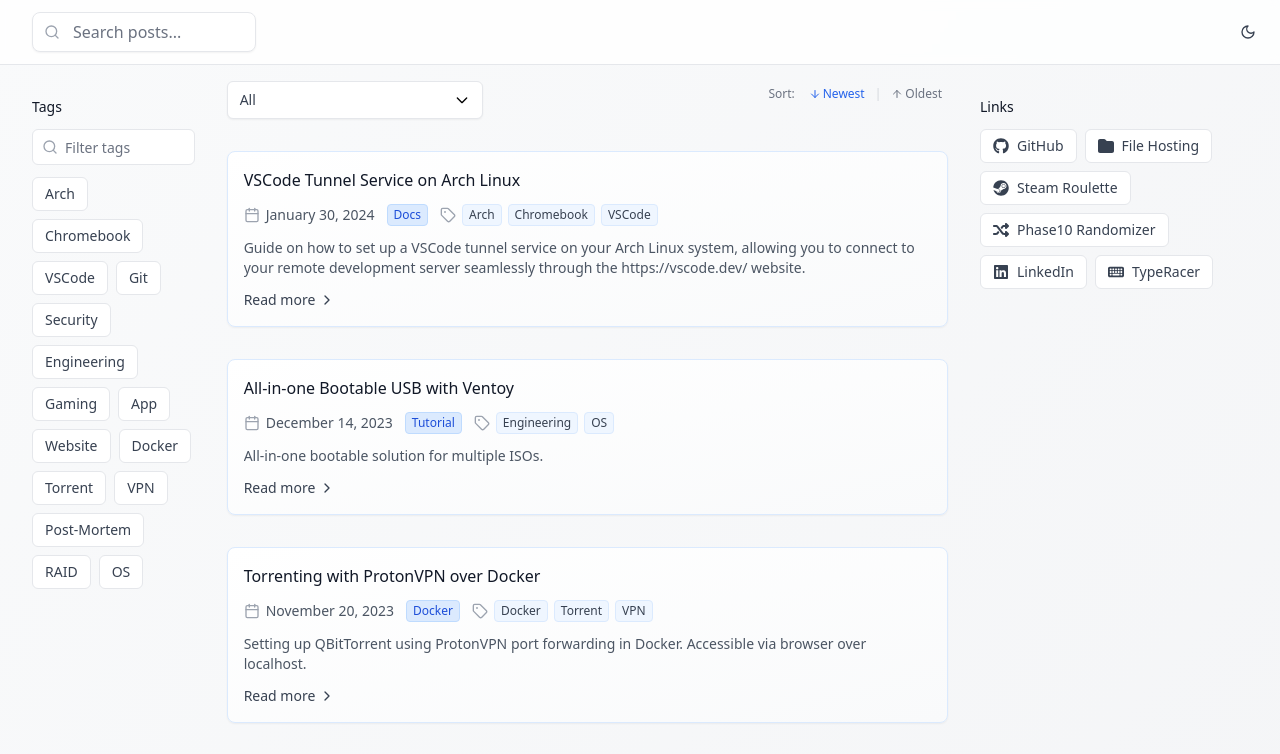
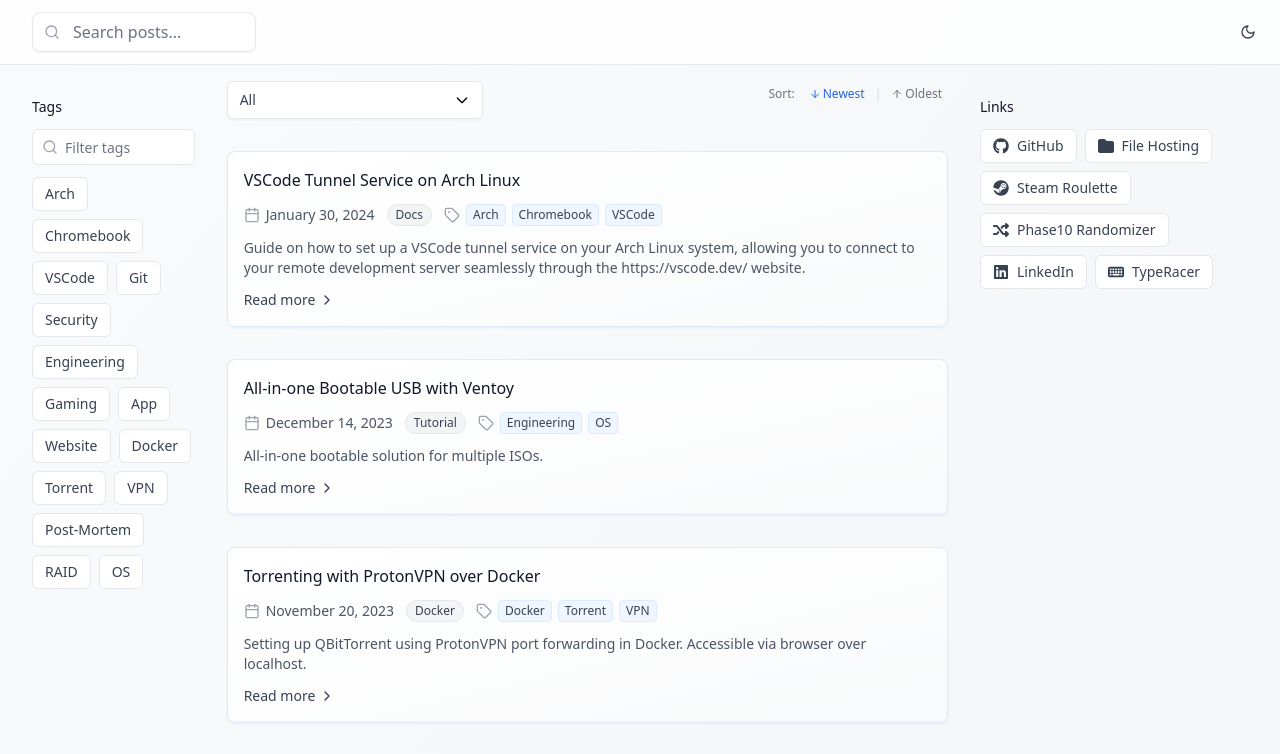
Before and after one commit to Chrisae9/chis-website, a React (Vite) app: page / in a window 1280 px wide. Shown: the top 754 px of the page. Built offline with nearby package versions, Linux system fonts and the light colour scheme.

Commit message:
fixed categories and tags

```diff
--- a/src/components/PostCard.tsx
+++ b/src/components/PostCard.tsx
@@ -46,7 +46,7 @@ export function PostCard({ post, searchTerm, onPostClick }: PostCardProps) {
 
           {post.frontmatter.category && (
             <div className="flex items-center gap-1.5">
-              <span className="text-xs px-1.5 py-0.5 bg-blue-100 dark:bg-blue-900/40 border border-blue-200 dark:border-blue-800/40 text-blue-700 dark:text-blue-300 rounded whitespace-nowrap font-medium">
+              <span className="text-xs px-2 py-0.5 bg-gray-100 dark:bg-gray-800 border border-gray-200 dark:border-gray-700 text-gray-700 dark:text-gray-300 rounded-full whitespace-nowrap font-medium">
                 {post.frontmatter.category}
               </span>
             </div>
--- a/src/components/PostContent.tsx
+++ b/src/components/PostContent.tsx
@@ -302,7 +302,7 @@ export function PostContent({ post, onBack, darkMode, onPostClick, allPosts }: P
               <div className="flex flex-wrap gap-2">
                 {post.frontmatter.category && (
                   <span
-                    className="text-xs px-2 py-1 bg-blue-50 dark:bg-blue-900/20 text-blue-600 dark:text-blue-400 border border-blue-200 dark:border-blue-800/30 rounded-md font-medium mr-2"
+                    className="text-xs px-3 py-1 bg-gray-100 dark:bg-gray-800 text-gray-700 dark:text-gray-300 border border-gray-200 dark:border-gray-700 rounded-full font-medium mr-3"
                   >
                     {post.frontmatter.category}
                   </span>
@@ -314,7 +314,7 @@ export function PostContent({ post, onBack, darkMode, onPostClick, allPosts }: P
                       {post.frontmatter.tags.map(tag => (
                         <span
                           key={tag}
-                          className="text-xs px-2 py-1 bg-gray-100 dark:bg-gray-800 text-gray-700 dark:text-gray-300 border border-gray-200 dark:border-gray-700 rounded-md"
+                          className="text-xs px-2 py-1 bg-blue-50 dark:bg-blue-900/30 border border-blue-100 dark:border-blue-800/30 text-gray-700 dark:text-gray-200 rounded-md"
                         >
                           {tag}
                         </span>
```
